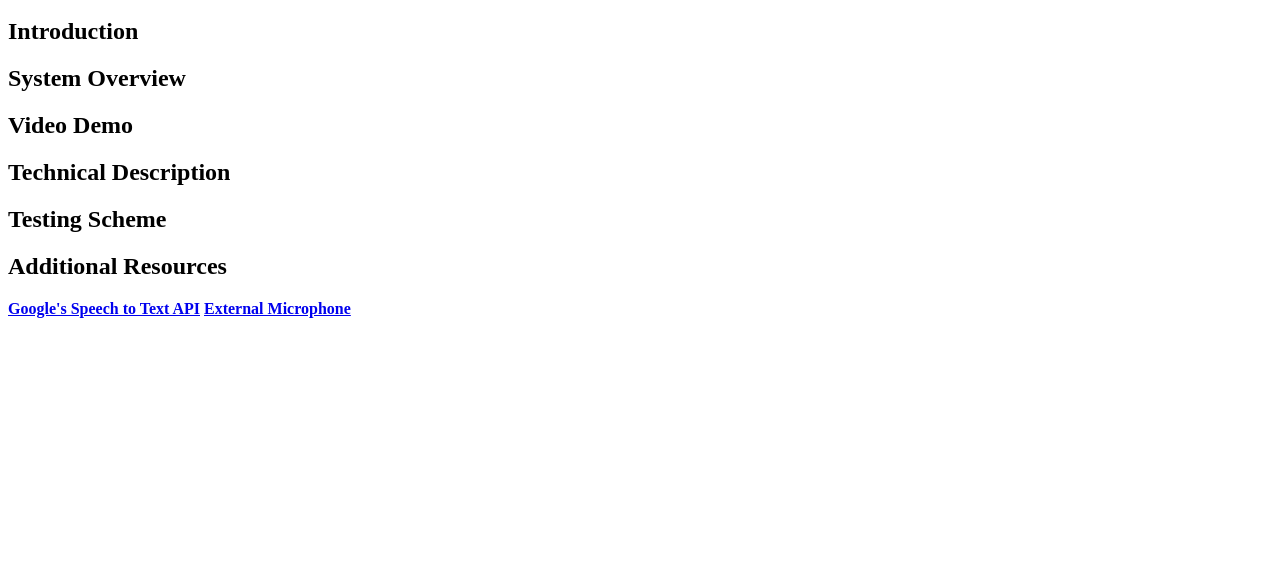
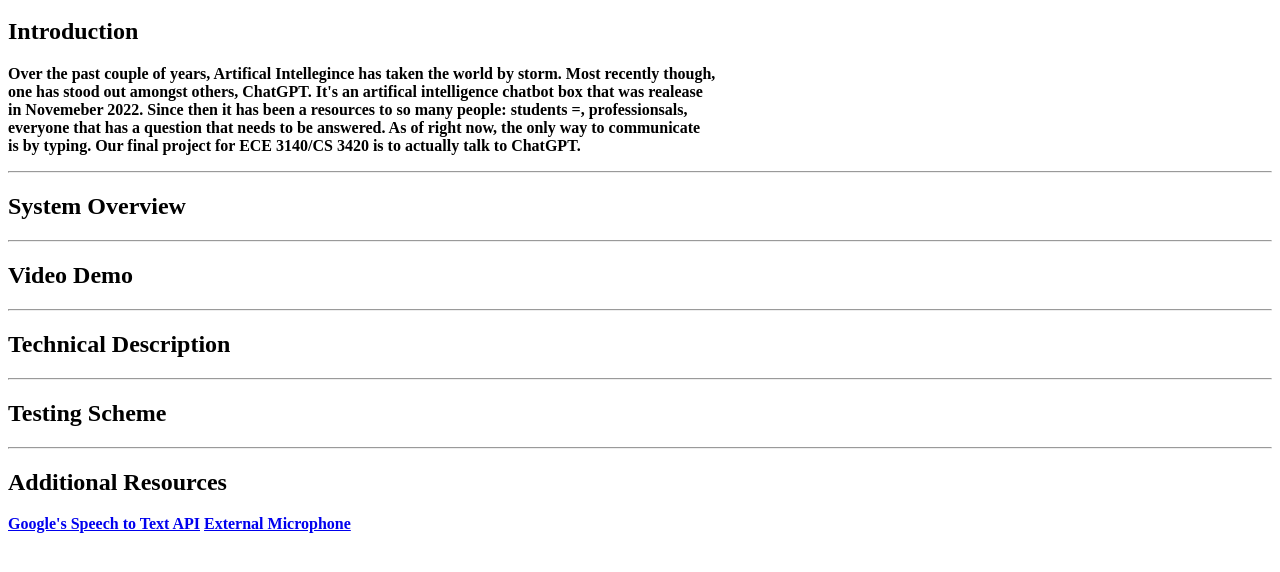
Before and after one commit to akinfelami/finalproject, a plain HTML site: page index.html in a window 1280 px wide. Shown: the part 48-620 px from the top of the page. Drawn offline with Linux system fonts and the light colour scheme.

Commit message:
added intro

```diff
--- a/index.html
+++ b/index.html
@@ -1,14 +1,28 @@
 <html>
   <head>
+
     <h1> Chatting with ChatGPT </h1>
   </head>
     <body>
       <h2> Introduction</h2>
-
+        <b>
+          <p>
+          Over the past couple of years, Artifical Intellegince has taken the world by storm. Most recently though,<br>
+          one has stood out amongst others, ChatGPT. It's an artifical intelligence chatbot box that was realease <br>
+          in Novemeber 2022. Since then it has been a resources to so many people: students =, professionsals, <br>
+          everyone that has a question that needs to be answered. As of right now, the only way to communicate <br>
+          is by typing. Our final project for ECE 3140/CS 3420 is to actually talk to ChatGPT.
+        </p>
+        </b>
+      <hr>
       <h2> System Overview </h2>
+      <hr>
       <h2> Video Demo </h2>
+      <hr>
       <h2>Technical Description </h2>
+      <hr>
       <h2> Testing Scheme</h2>
+      <hr>
       <h2> Additional Resources</h2>
       <b>
         <a href="https://cloud.google.com/speech-to-text">Google's Speech to Text API</a>
@@ -16,5 +30,4 @@
 
       </b>
     </body>
-
 </html>
```
Also changed, not shown: index.css (added).
